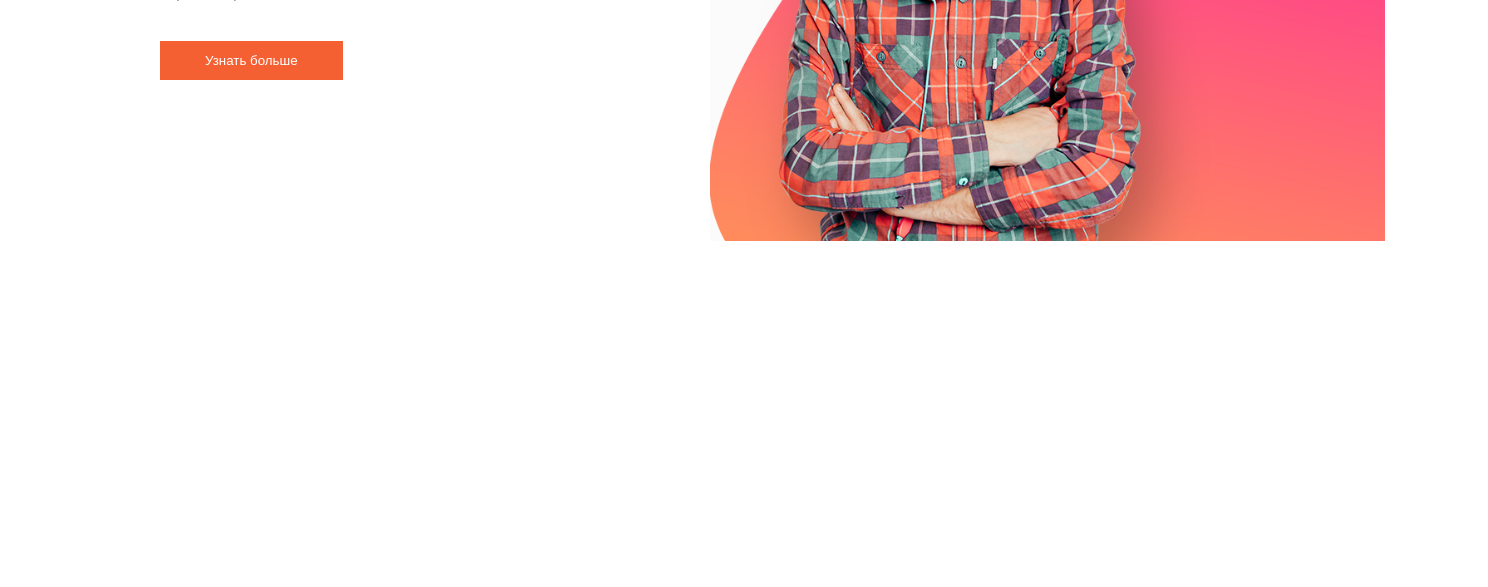
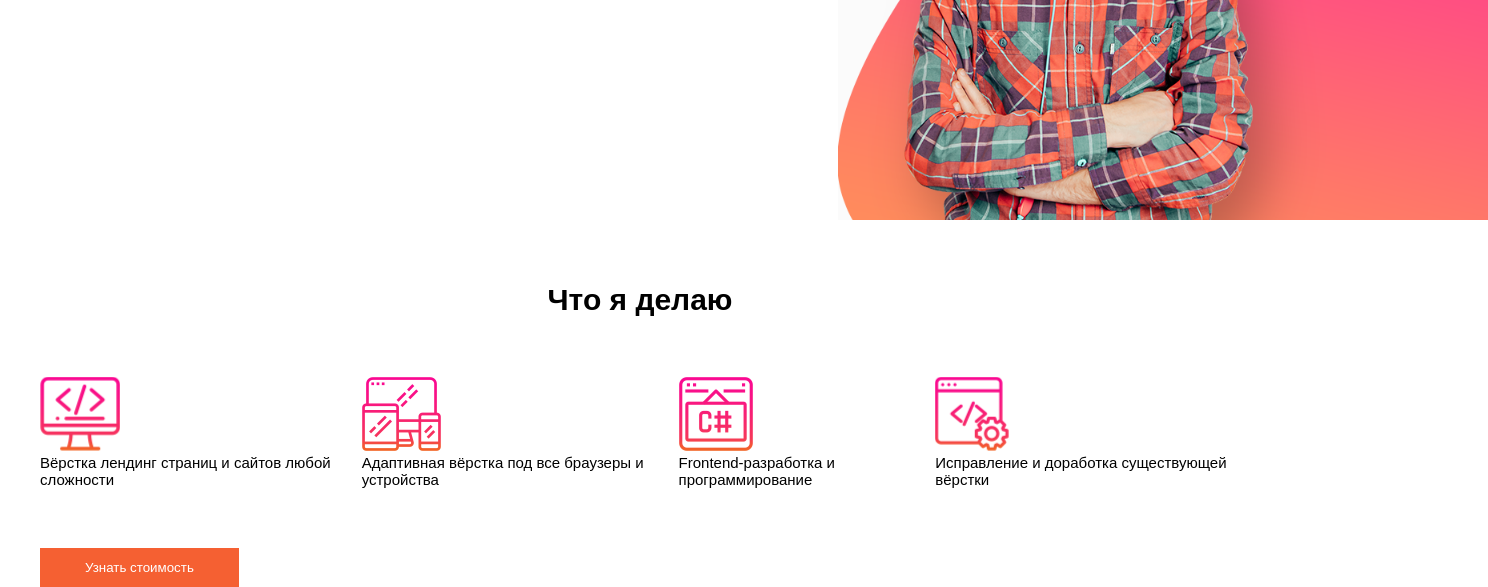
Before and after one commit to zeroT4lant/diploma-project, a plain HTML site: page index.html in a window 1280 px wide. Shown: the part 419-1006 px from the top of the page, 1488 px wide, since content can reach past the window. Before the commit the page ends 800 px from the top, so only its background shows below. Drawn offline with Linux system fonts and the light colour scheme.

Commit message:
add what i do

```diff
--- a/index.html
+++ b/index.html
@@ -48,6 +48,36 @@
       </div>
       <!--Блок что я могу-->
       <div class="body__whaticando">
+        <div class="wrapper">
+
+          <div class="whatido-text">
+            <h1>Что я делаю</h1>
+          </div>
+
+          <div class="pictures-and-desc">
+            <div class="desc-block">
+              <div class="block">
+                <img src="comp-first.png">
+                <p>Вёрстка лендинг страниц и сайтов любой сложности</p>
+              </div>
+              <div class="block">
+                <img src="gadgets-two.png">
+                <p>Адаптивная вёрстка под все браузеры и устройства</p>
+              </div>
+              <div class="block">
+                <img src="sharp-three.png">
+                <p>Frontend-разработка и программирование</p>
+              </div>
+              <div class="block">
+                <img src="skobki-four.png">
+                <p>Исправление и доработка существующей вёрстки</p>
+              </div>
+
+            </div>
+            <button>Узнать стоимость</button>
+          </div>
+
+        </div>
 
       </div>
     </main>
--- a/styles.css
+++ b/styles.css
@@ -11,7 +11,7 @@ body,main{
 .wrapper{
     margin-left: auto;
     margin-right: auto;
-    max-width: 960px;
+    max-width: 1200px;
     padding: 0 20px;
 }
 
@@ -95,8 +95,34 @@ body,main{
     }
 
     .right-man img{
-        width: 675px;
+        width: 650px;
         height: auto;
         position: relative;
         left: 265px;
     }
+
+/* Блок что я могу */
+
+    .body__whaticando{
+        margin-top: 60px;
+    }
+
+    .whatido-text{
+        display: flex;
+        justify-content: center;
+        margin-bottom: 60px;
+    }
+
+    .desc-block{
+        display: flex;
+        justify-content: space-around;
+    }
+
+    .pictures-and-desc button{
+        margin-top: 60px;
+        padding: 12px 45px;
+        background-color: rgb(245, 96, 50);
+        color: white;
+        border: 0px;
+        margin-left: px
+    }
```
Also changed, not shown: comp-first.png (added), gadgets-two.png (added), sharp-three.png (added), skobki-four.png (added).
